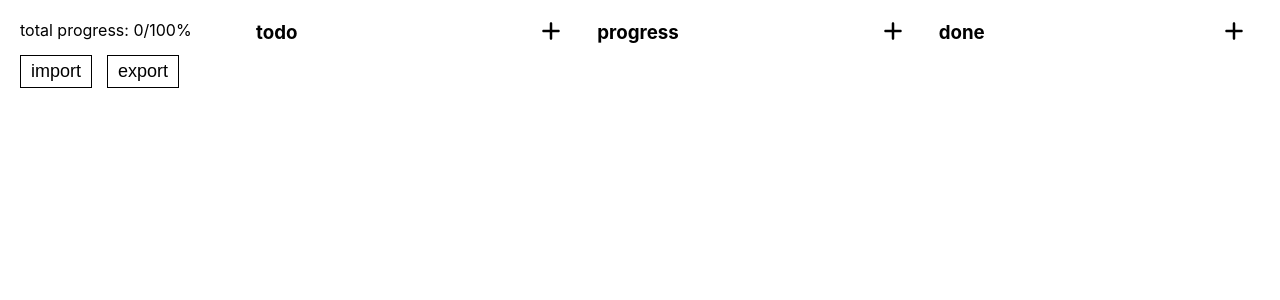
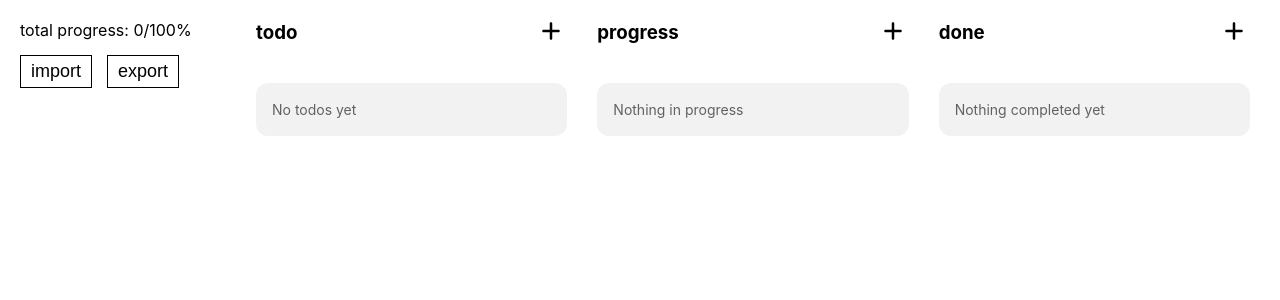
Before and after one commit to maxpn01/granular, an Angular app: page / in a window 1280 px wide. Shown: the top 300 px of the page. Built offline with nearby package versions, Linux system fonts and the light colour scheme.

Commit message:
add empty list messages

```diff
--- a/src/app/ui/board/board.html
+++ b/src/app/ui/board/board.html
@@ -17,7 +17,9 @@
       [cdkDropListConnectedTo]="connectedDropLists"
       (cdkDropListDropped)="dropTask($event, TaskStatus.TODO)"
     >
-      @for (task of todoTasks(); track task.id) {
+      @if (!todoTasks().length) {
+      <div class="empty-state">No todos yet</div>
+      } @for (task of todoTasks(); track task.id) {
       <app-task-card
         [task]="task"
         (edit)="openTaskModal.emit({mode: TaskActions.EDIT, status: TaskStatus.TODO, task})"
@@ -44,7 +46,9 @@
       [cdkDropListConnectedTo]="connectedDropLists"
       (cdkDropListDropped)="dropTask($event, TaskStatus.PROGRESS)"
     >
-      @for (task of progressTasks(); track task.id) {
+      @if (!progressTasks().length) {
+      <div class="empty-state">Nothing in progress</div>
+      } @for (task of progressTasks(); track task.id) {
       <app-task-card
         [task]="task"
         (edit)="openTaskModal.emit({mode: TaskActions.EDIT, status: TaskStatus.PROGRESS, task})"
@@ -71,7 +75,9 @@
       [cdkDropListConnectedTo]="connectedDropLists"
       (cdkDropListDropped)="dropTask($event, TaskStatus.DONE)"
     >
-      @for (task of doneTasks(); track task.id) {
+      @if (!doneTasks().length) {
+      <div class="empty-state">Nothing completed yet</div>
+      } @for (task of doneTasks(); track task.id) {
       <app-task-card
         [task]="task"
         (edit)="openTaskModal.emit({mode: TaskActions.EDIT, status: TaskStatus.DONE, task})"
--- a/src/app/ui/board/board.scss
+++ b/src/app/ui/board/board.scss
@@ -31,6 +31,15 @@
         min-height: 200px;
         padding: 8px 0;
     }
+
+
+    .empty-state {
+        padding: 18px 16px;
+        border-radius: 12px;
+        background: rgba(0, 0, 0, 0.05);
+        color: rgba(0, 0, 0, 0.6);
+        font-size: 14px;
+    }
 }
 
 .cdk-drop-list-dragging app-task-card:not(.cdk-drag-placeholder) {
--- a/src/styles.scss
+++ b/src/styles.scss
@@ -1,5 +1,3 @@
-/* You can add global styles to this file, and also import other style files */
-
 * {
     box-sizing: border-box;
 }
```
